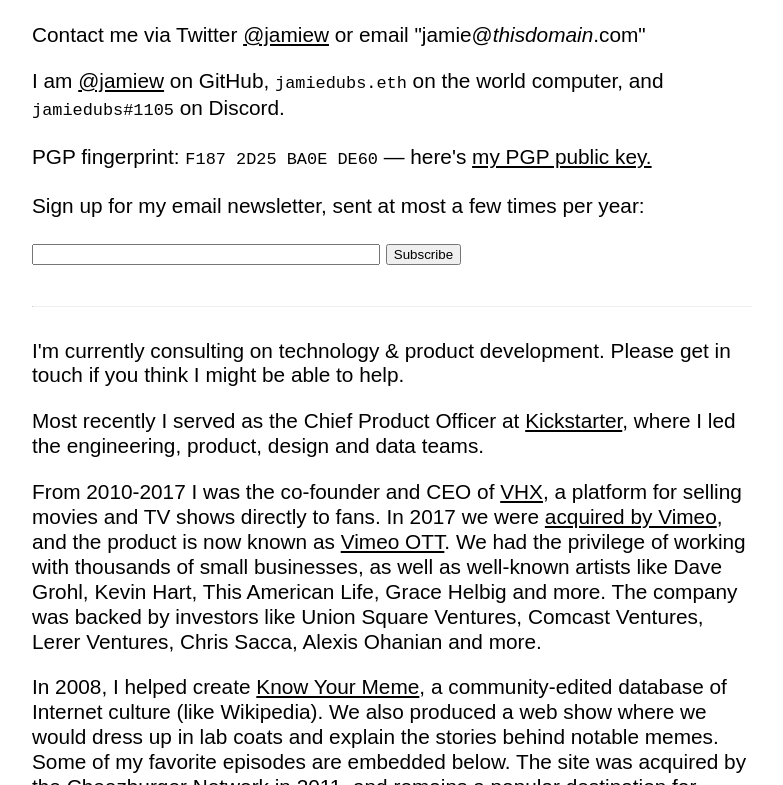
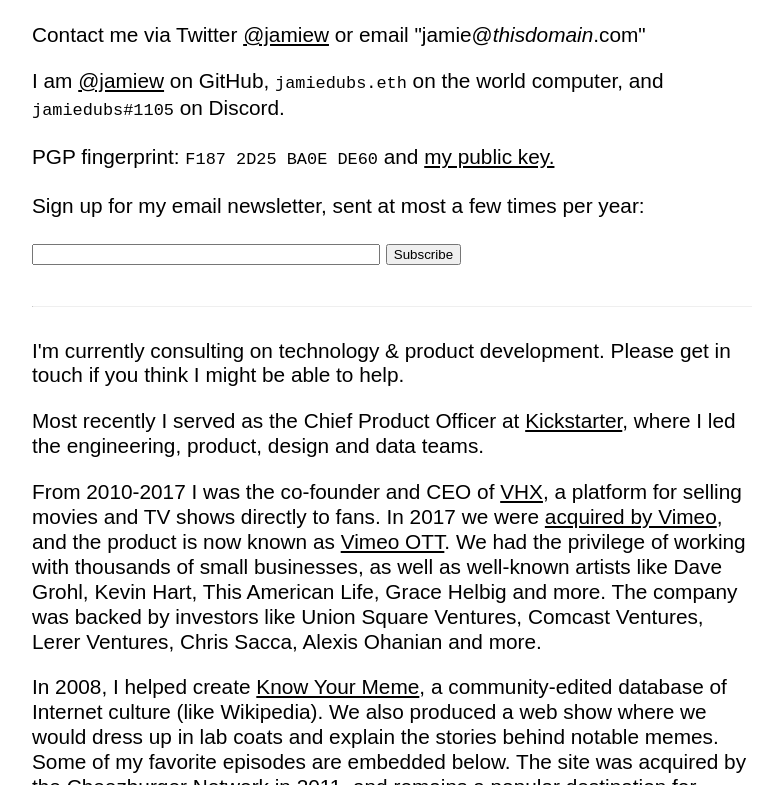
Before and after one commit to jamiew/jamiedubs.com, a Jekyll site: the page built from index.md, in a window 1280 px wide and 900 px high, scrolled down 480 px, cut to the strip 115-900 px from the top of the window. Shown: the whole strip, without its empty margins (248-1031 px from the left). Built offline with Jekyll 4.4.1, drawn with Linux system fonts in a browser that asks for light colours.

Commit message:
Simplify slightly. OK

```diff
--- a/index.md
+++ b/index.md
@@ -21,7 +21,7 @@
 </p>
 
 <p>
-  PGP fingerprint: <code>F187 2D25 BA0E DE60</code> &mdash; here's <a href="/public-key.txt">my PGP public key.</a>
+  PGP fingerprint: <code>F187 2D25 BA0E DE60</code> and <a href="/public-key.txt">my public key.</a>
 </p>
 
 <p>
```
